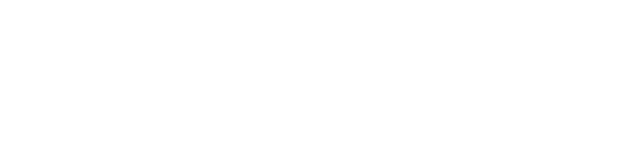
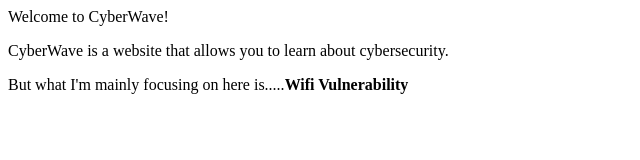
Before and after one commit to Crypto-Haruto/CipherWave, a plain HTML site: page index.html in a window 1280 px wide. Shown: the whole page, without its empty margins (0-640 px from the left). Drawn offline with Linux system fonts and the light colour scheme.

Commit message:
Update index.html

```diff
--- a/index.html
+++ b/index.html
@@ -9,7 +9,12 @@
 </head>
 
 <body>
-  <header></header>
+  <header>Welcome to CyberWave!</header>
+  <div class="container">
+    <p>CyberWave is a website that allows you to learn about cybersecurity.</p>
+    <p class="vuln">But what I'm mainly focusing on here is.....<b>Wifi Vulnerability</b></p>
+  </div>
+  <script src="script.js"></script>
 </body>
 
 </html>
```
